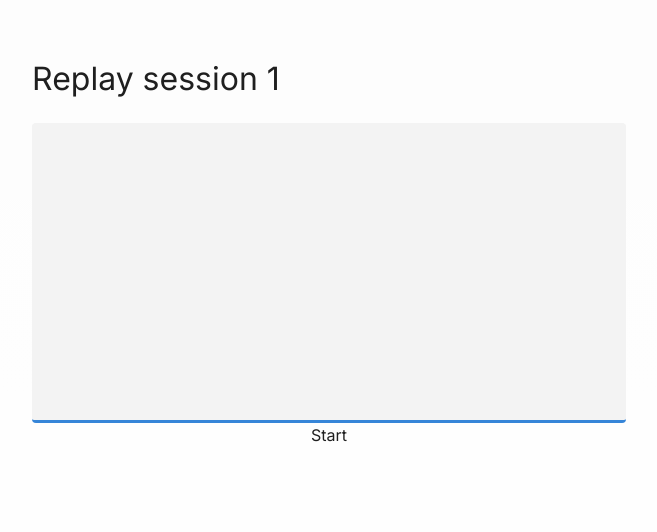
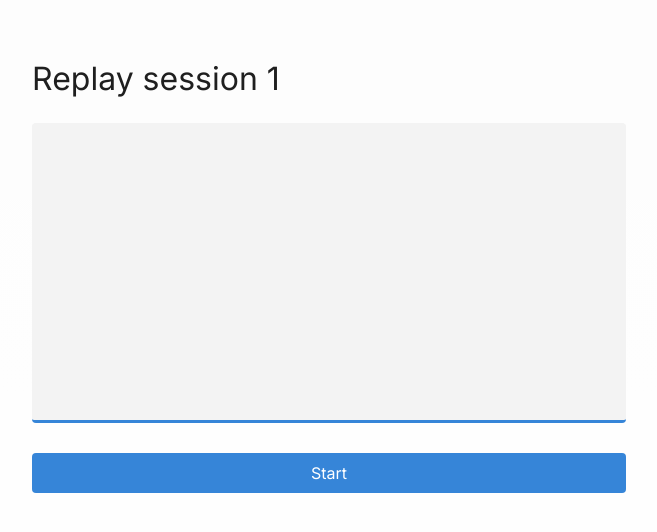
Before and after one commit to yuna17c/research, a Next.js app in the folder ai-writing/: page /replays/1 in a window 1280 px wide. Shown: the top 532 px of the page, without its empty margins (311-968 px from the left). Built offline with nearby package versions, Linux system fonts and the light colour scheme.

Commit message:
Clean code and update style

```diff
--- a/ai-writing/app/page.tsx
+++ b/ai-writing/app/page.tsx
@@ -2,15 +2,14 @@
 
 import "./style_main.css";
 import Head from "next/head";
-import { FormEvent, useEffect, useState } from 'react';
+import { useEffect, useState } from 'react';
 import { db } from '../firebase';
-import { Timestamp, addDoc, collection } from "firebase/firestore";
+import { addDoc, collection } from "firebase/firestore";
 require('dotenv').config({path: '../.env.local'});
 import React, { useRef } from "react"
 import $ from 'jquery'
 import { setCursorPosition, getCursorPosition } from "@/components/cursor"
-import { Event, logEvent, getLogs, Action } from "@/components/log";
-import { createSession } from "@/components/session";
+import { logEvent, getLogs, Action } from "@/components/log";
 
 export default function Home() {
   const [isPopupVisible, setIsPopupVisible] = useState(false);
@@ -53,10 +52,6 @@
     userActions.push({'action':key, 'timestamp':Date.now()})
     actionNums[key]+=1
   }
-
-  // function createLog(type:string, value:string, timestamp:number) {
-  //   log.push([type, value, timestamp])
-  // }
 
   useEffect(() => {
     const handleKeyDown = (e: KeyboardEvent) => {
@@ -136,15 +131,13 @@
     logEvent("cursor-select", cursorPos)
   }
   const handleSubmit = async () => {
-    // const logs = getLogs()
-    // const session = createSession(Date.now(), logs, actionNums, userActions)
     const text = editableDivRef.current?.innerText
     setIsPopupVisible(true);
     try {
       // Write to Firebase DB
       await addDoc(collection(db, "user-input"), {
         input: text,
-        timestamp: Date.now(),
+        timestamp: String(Date.now()),
         logs: getLogs(),
         nums: actionNums,
         actions: userActions,
@@ -197,7 +190,7 @@
       </div>
       <div className="submit">
         <button className="submit-button" onClick={handleSubmit}>submit</button>
-        <button onClick={handleSessions}>session</button>
+        {/* <button onClick={handleSessions}>session</button> */}
       </div>
       {isPopupVisible && (
           <div className="popup">
--- a/ai-writing/app/style_main.css
+++ b/ai-writing/app/style_main.css
@@ -68,16 +68,16 @@
     align-self: flex-end;
 }
 
-.submit-button {
+button {
     background-color: var(--accent);
     color: white;
     padding: 8px 15px;
-    margin-top: 30px;
     border-radius: 4px;
     transition: background-color 0.5s ease-in-out;
+    margin-top: 30px;
 }
 
-.submit-button:hover {
+button:hover {
     background-color: var(--dark-accent);
 }
 
@@ -121,6 +121,7 @@
 .close-button:hover {
     opacity: 1
 }
+
 .popup img {
     width: 20%;
     align-self: center;
@@ -136,4 +137,9 @@
     pointer-events: none;
     display: block;
     color: var(--gray);
-  }
+}
+
+.startButton:disabled {
+   cursor: not-allowed;
+   background-color: #C0C0C0;
+}
```
